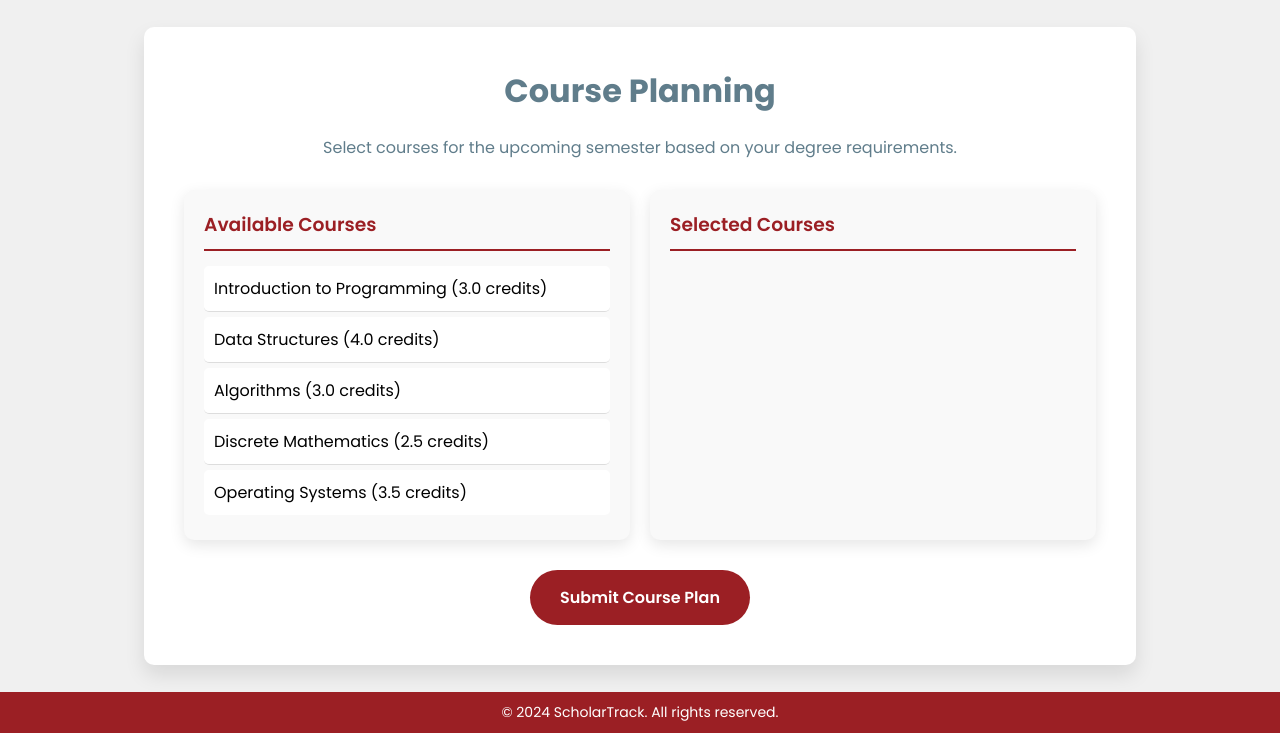
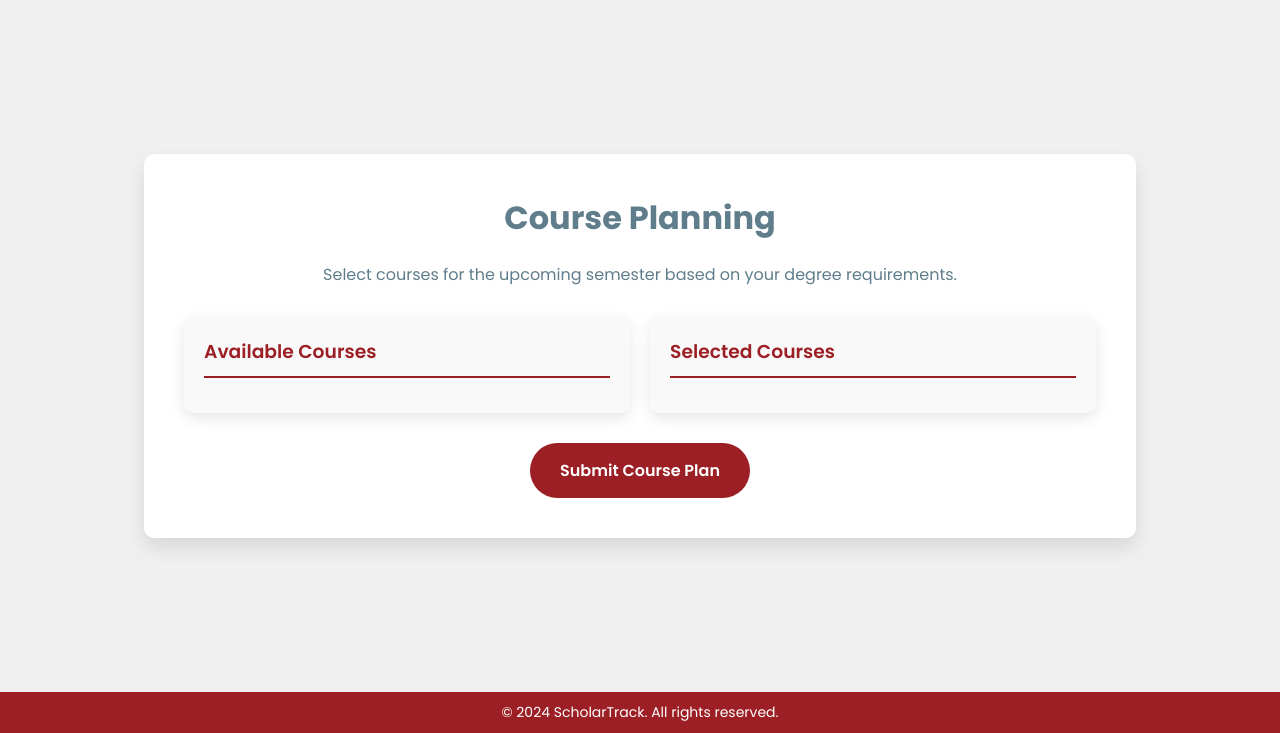
Before and after one commit to akwelemc/SCHOLARTRACK, a PHP site: page /view/coursePlanningPage.php in a window 1280 px wide. Shown: the part 67-800 px from the top of the page. Run offline with PHP 8.4, Linux system fonts and the light colour scheme.

Commit message:
Update coursePlanningPage.php

```diff
--- a/view/coursePlanningPage.php
+++ b/view/coursePlanningPage.php
@@ -27,11 +27,6 @@
                 <div class="course-list">
                     <h3>Available Courses</h3>
                     <ul id="availableCourses">
-                        <li id="course1" data-credits="3.0" data-status="available" data-prerequisites="[]">Introduction to Programming (3.0 credits)</li>
-                        <li id="course2" data-credits="4.0" data-status="available" data-prerequisites="[1]">Data Structures (4.0 credits)</li>
-                        <li id="course3" data-credits="3.0" data-status="available" data-prerequisites="[1]">Algorithms (3.0 credits)</li>
-                        <li id="course4" data-credits="2.5" data-status="available" data-prerequisites="[]">Discrete Mathematics (2.5 credits)</li>
-                        <li id="course5" data-credits="3.5" data-status="available" data-prerequisites="[2, 3]">Operating Systems (3.5 credits)</li>
                     </ul>
                 </div>
                 <div class="selected-courses">
@@ -49,5 +44,7 @@
     </footer>
 
     <script src="../js/coursePlanning.js"></script>
+
+
 </body>
 </html>
```
